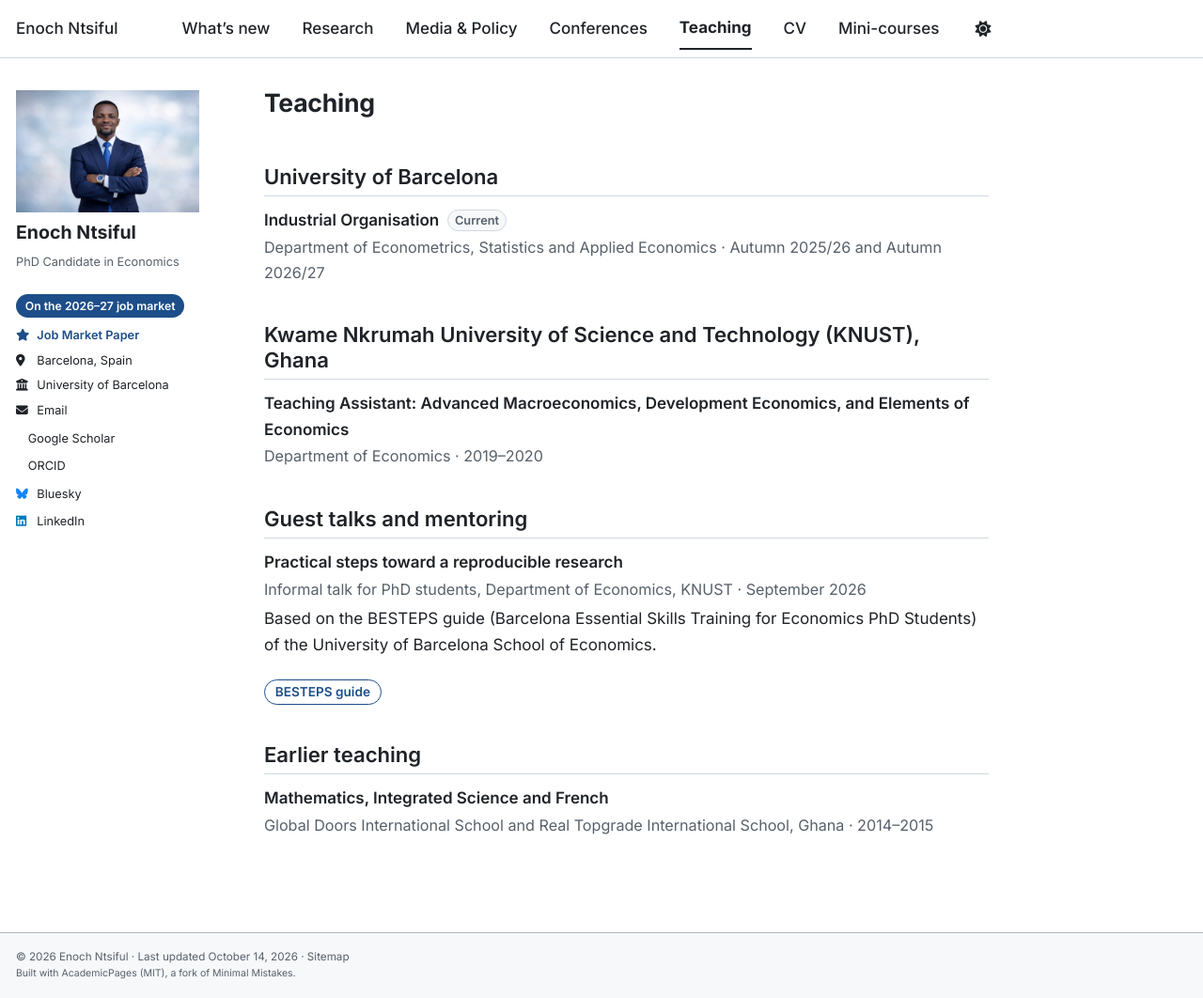
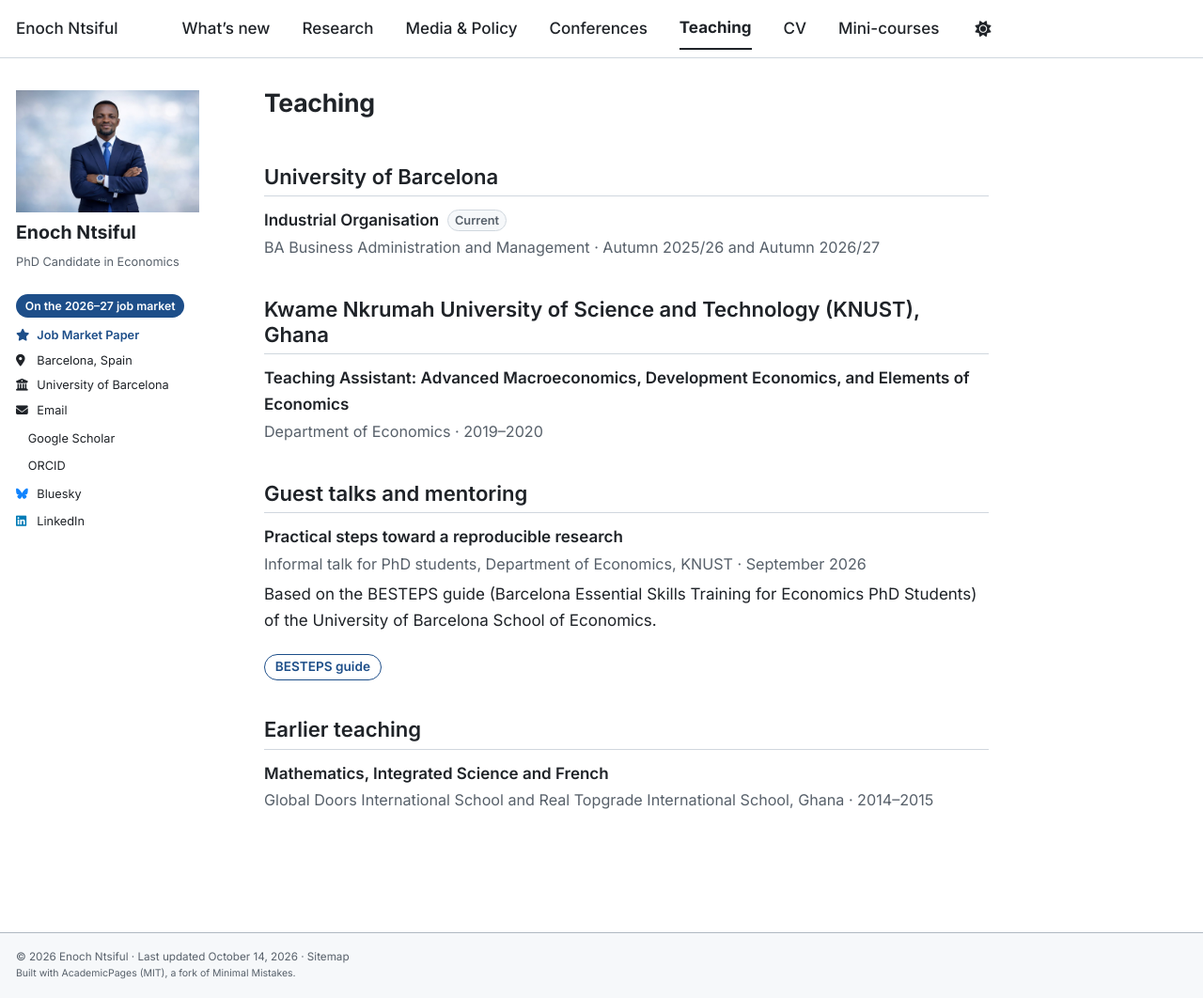
Before and after one commit to ntsifulenoch/ntsifulenoch.github.io, a Jekyll site: the page built from _pages/teaching.md, in a window 1280 px wide and 1062 px high. Shown: the whole window at 94% size. Built offline with Jekyll 4.4.1, drawn with Linux system fonts in a browser that asks for light colours; a style sheet for code colours, icons or effects is not loaded.

Commit message:
Teaching: Industrial Organisation in the BA Business Administration and Management
Same change as in the CV; rebuilt CV PDF.

Co-Authored-By: Claude Opus 5.5 <noreply@anthropic.com>

```diff
--- a/_pages/teaching.md
+++ b/_pages/teaching.md
@@ -8,7 +8,7 @@ description: "Teaching experience of Enoch Ntsiful."
 
 <div class="paper">
   <p class="paper__title">Industrial Organisation <span class="status">Current</span></p>
-  <p class="paper__meta">Department of Econometrics, Statistics and Applied Economics · Autumn 2025/26 and Autumn 2026/27</p>
+  <p class="paper__meta">BA Business Administration and Management · Autumn 2025/26 and Autumn 2026/27</p>
 </div>
 {% comment %} The old course-page link (2024 catalogue) was removed at Enoch's request (Oct 2026).
    Add the new one here, and in the CV, when he sends it. {% endcomment %}
```
Also changed, not shown: 1 other file.
